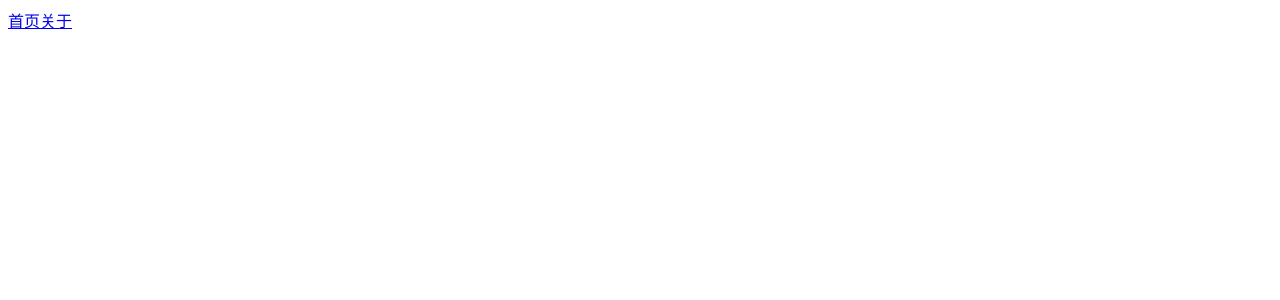
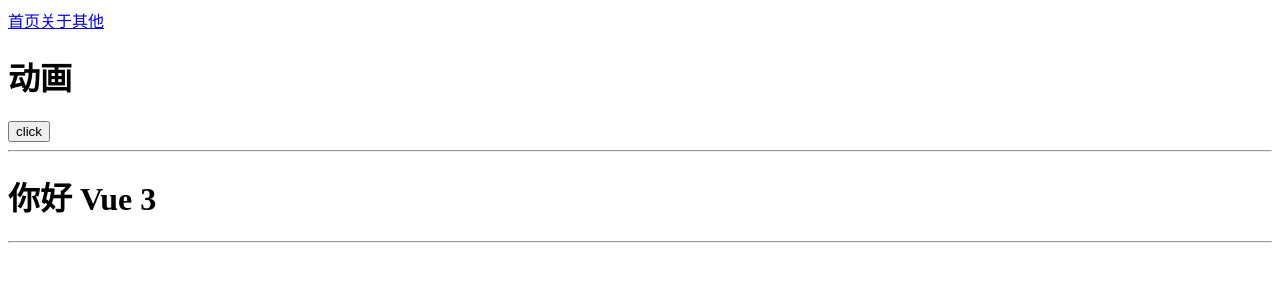
Before and after one commit to xuanzi820/geek-admin, a Vue app: page /#/other in a window 1280 px wide. Before the commit this address had no page. Shown: the top 300 px of the page. Built offline with nearby package versions, Linux system fonts and the light colour scheme.

Commit message:
transition组件

```diff
--- a/src/App.vue
+++ b/src/App.vue
@@ -6,6 +6,7 @@ import HelloWorld from './components/HelloWorld.vue'
   <div>
     <router-link to="/">首页</router-link>
     <router-link to="/about">关于</router-link>
+    <router-link to="/other">其他</router-link>
   </div>
   <router-view></router-view>
 </template>
--- /dev/null
+++ b/src/components/trans.vue
@@ -0,0 +1,26 @@
+<template>
+  <button @click="toggle">click</button>
+  <!-- <h1 v-if="showTitle">你好Vue3</h1> -->
+  <hr />
+
+  <transition name="fade">
+    <h1 v-if="showTitle">你好 Vue 3</h1>
+  </transition>
+</template>
+<script setup>
+import { ref } from "vue";
+let showTitle = ref(true);
+function toggle() {
+  showTitle.value = !showTitle.value;
+}
+</script>
+<style>
+.fade-enter-active,
+.fade-leave-active {
+  transition: opacity 0.5s linear;
+}
+.fade-enter-from,
+.fade-leave-to {
+  opacity: 0;
+}
+</style>
--- /dev/null
+++ b/src/pages/other.vue
@@ -0,0 +1,8 @@
+<template>
+  <h1>动画</h1>
+  <Trs></Trs>
+  <hr>
+</template>
+<script setup>
+import Trs from "../components/trans.vue";
+</script>
--- a/src/router/index.js
+++ b/src/router/index.js
@@ -1,6 +1,7 @@
 import { createRouter, createWebHashHistory } from "vue-router";
 import Home from "../pages/home.vue";
 import About from "../pages/about.vue";
+import Other from "../pages/other.vue";
 const routes = [
   { path: "/", name: "Home", component: Home },
   {
@@ -8,6 +9,11 @@ const routes = [
     name: "About",
     component: About,
   },
+  {
+    path: "/other",
+    name: "Other",
+    component: Other,
+  },
 ];
 const router = createRouter({
   history: createWebHashHistory(),
```
